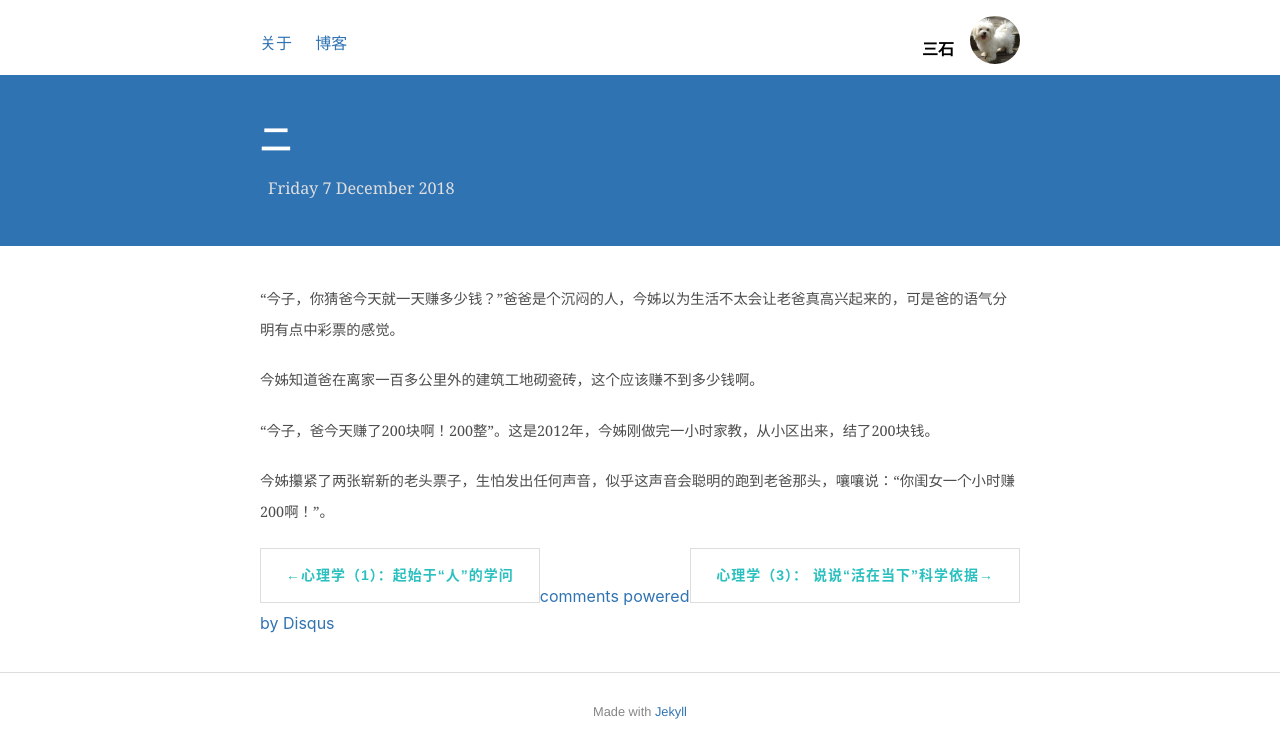
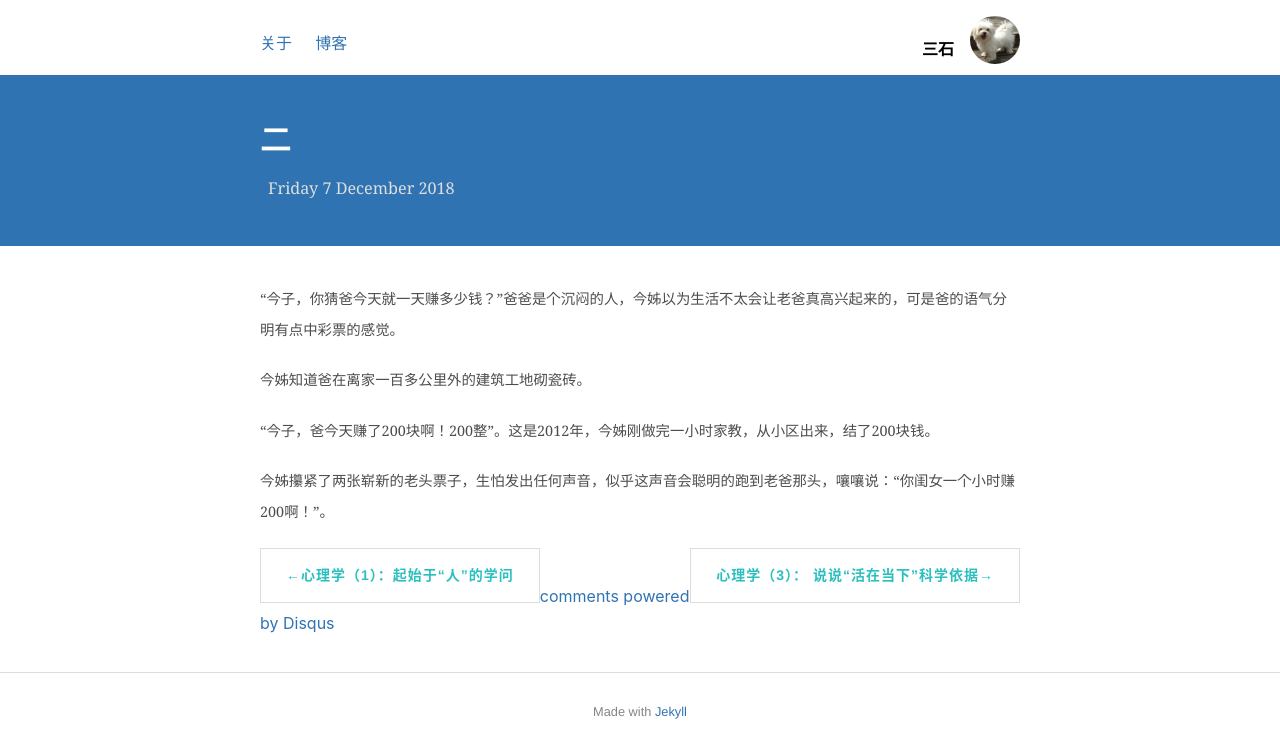
Before and after one commit to shirleysteve/1, a Jekyll site: the page built from _posts/2018-12-7-今姊2.md, in a window 1280 px wide. Shown: the top 742 px of the page. Built offline with Jekyll 4.4.1, drawn with Linux system fonts in a browser that asks for light colours; nearby versions of some CDN libraries; comment, search, counter and statistics services are not loaded.

Commit message:
Update 2018-12-7-今姊2.md

```diff
--- a/_posts/2018-12-7-今姊2.md
+++ b/_posts/2018-12-7-今姊2.md
@@ -6,7 +6,7 @@ title: 二
 
 “今子，你猜爸今天就一天赚多少钱？”爸爸是个沉闷的人，今姊以为生活不太会让老爸真高兴起来的，可是爸的语气分明有点中彩票的感觉。
 
-今姊知道爸在离家一百多公里外的建筑工地砌瓷砖，这个应该赚不到多少钱啊。
+今姊知道爸在离家一百多公里外的建筑工地砌瓷砖。
 
 “今子，爸今天赚了200块啊！200整”。这是2012年，今姊刚做完一小时家教，从小区出来，结了200块钱。
 
```
